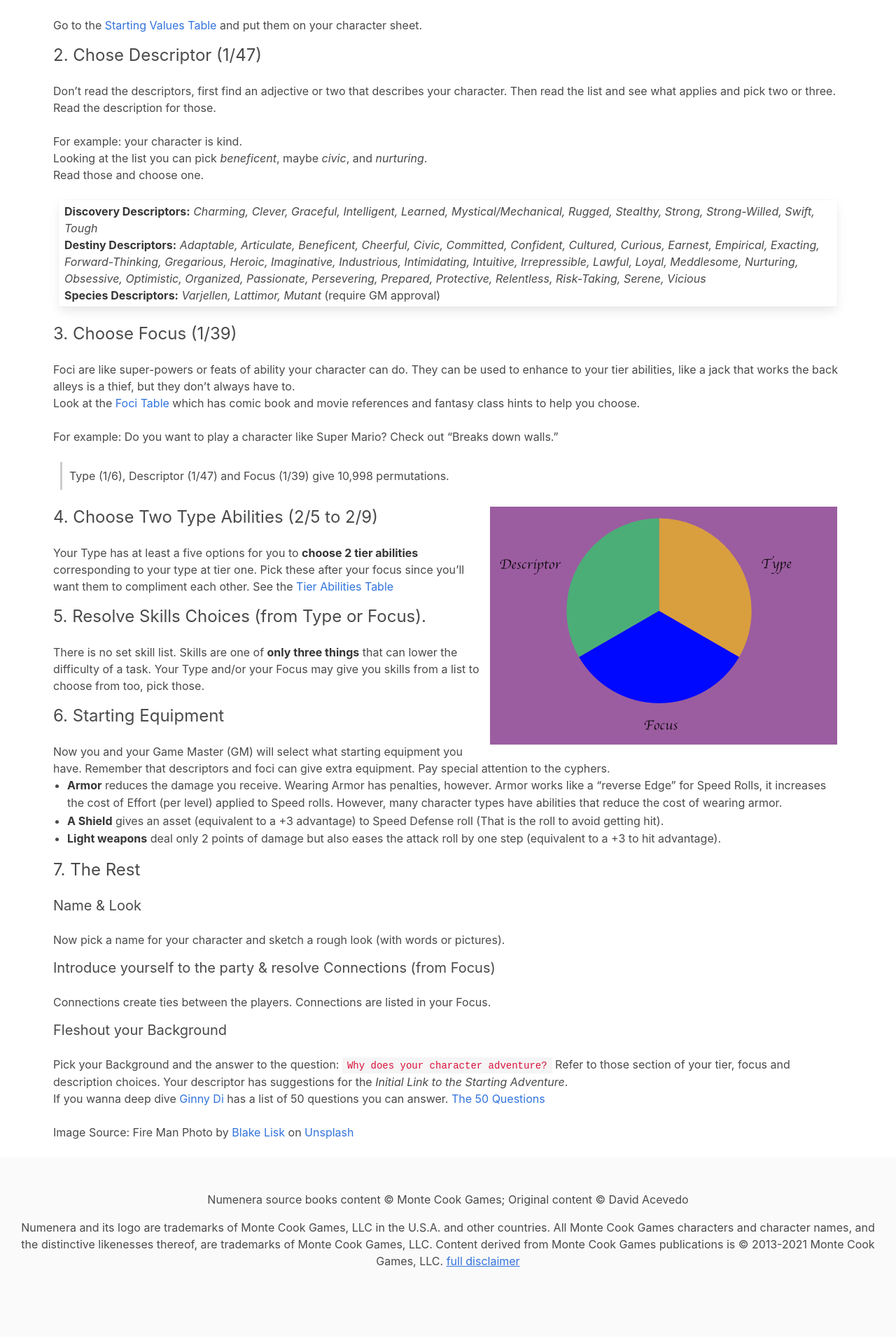
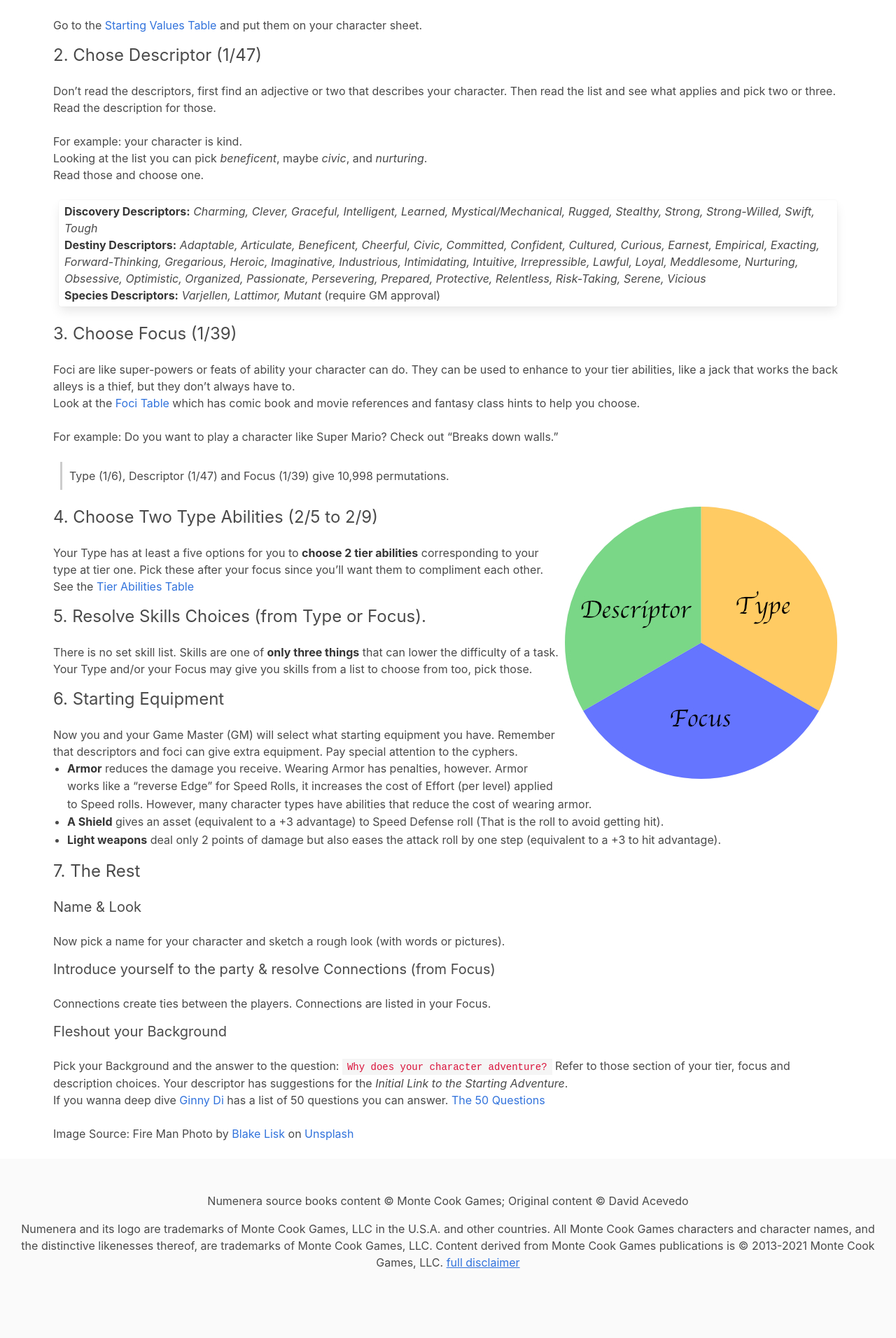
Before and after one commit to rebelwarrior/numenera, a Jekyll site: the page built from character-creation.md, in a window 1280 px wide. Shown: the part 762-2674 px from the top of the page at 70% size. Built offline with Jekyll 4.4.1, drawn with Linux system fonts in a browser that asks for light colours; nearby versions of some CDN libraries.

Commit message:
updates pie chart

```diff
--- a/character-creation.md
+++ b/character-creation.md
@@ -63,8 +63,10 @@ Check out "Breaks down walls."
 
 > Type (1/6), Descriptor (1/47) and Focus (1/39) give 10,998 permutations.
 
-![piechart]({{ site.url }}/assets/images/Pies.jpg)
-{:.image.is-pulled-right.mx-2}
+![piechart]({{ site.url }}/assets/images/Pie.jpg)
+{:.image.is-pulled-right.mx-2.is-rounded}
+
+<!-- <img class="image is-pulled-right mx-2" width="450px" src="{{ site.url }}/assets/images/Pie.svg" onerror="this.onerror=null; this.src='{{ site.url }}/assets/images/Pie.jpg'"> -->
 
 #### 4. Choose Two Type Abilities (2/5 to 2/9)
 {:.subtitle.is-4.mt-4}
```
Also changed, not shown: assets/images/Pie.jpg (added), assets/images/Pie.svg (added), assets/images/Pies.jpg (deleted).
